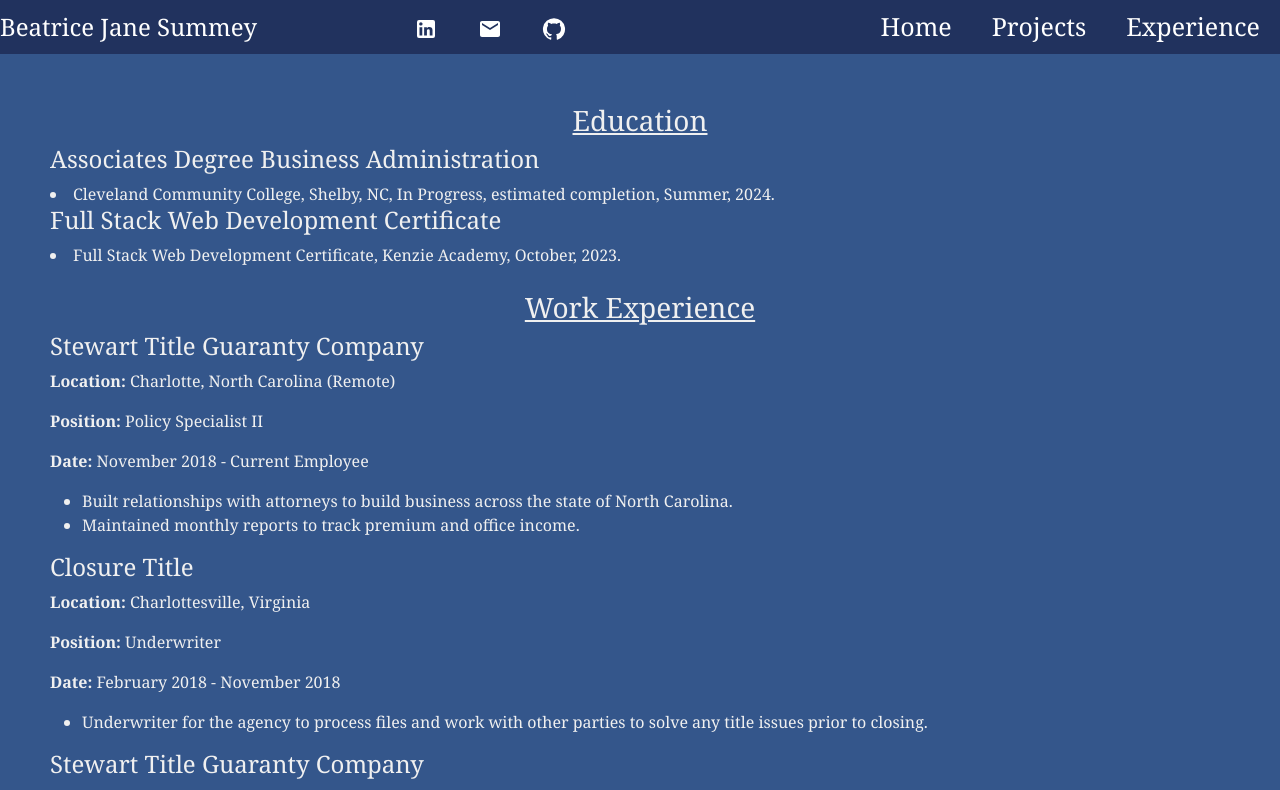
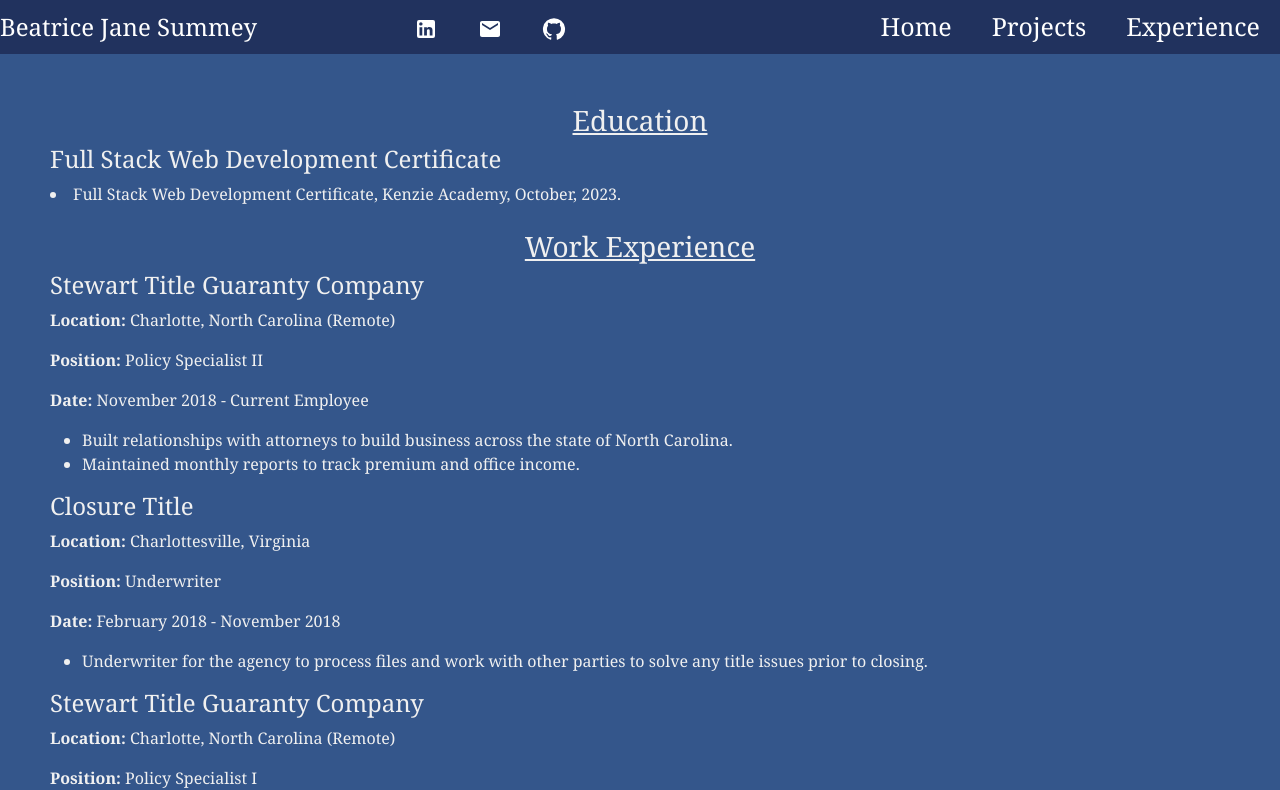
Before and after one commit to jasummey/Portfolio, a React (Create React App) app: page /experience in a window 1280 px wide. Shown: the top 790 px of the page. Built offline with nearby package versions, Linux system fonts and the light colour scheme.

Commit message:
Remove education.

```diff
--- a/src/components/Experience.js
+++ b/src/components/Experience.js
@@ -9,11 +9,6 @@ function Experience() {
         <h3>
           <u>Education</u>
         </h3>
-        <h4> Associates Degree Business Administration</h4>
-        <li>
-          Cleveland Community College, Shelby, NC, In Progress, estimated
-          completion, Summer, 2024.
-        </li>
       </div>
       <div>
         <h4>Full Stack Web Development Certificate</h4>
```
